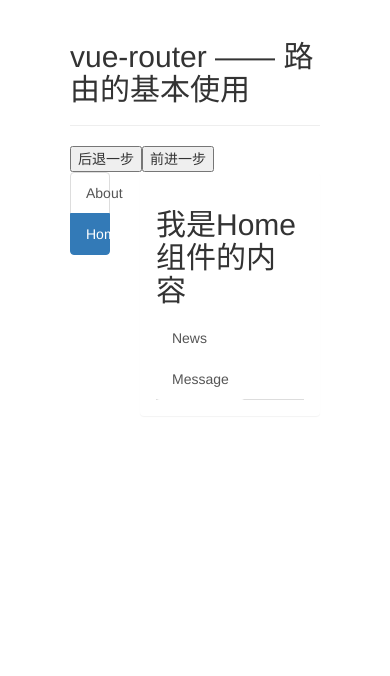
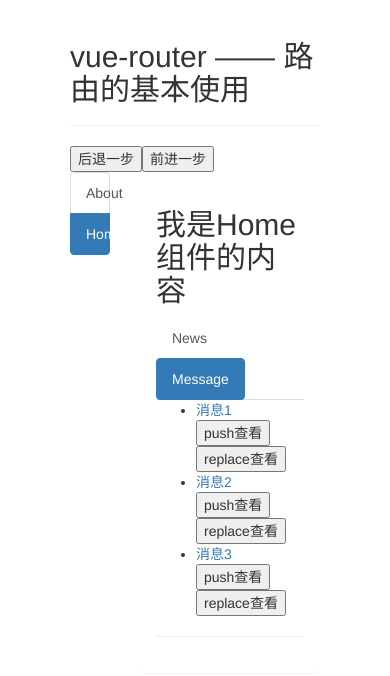
Before and after one commit to Xiao-Ning-166/vue_code, a Vue app in the folder vue_test/: page /#/home/message in a window 390 px wide. Before the commit this address led to /#/home. Shown: the top 676 px of the page. Built offline with nearby package versions, Linux system fonts and the light colour scheme.

Commit message:
缓存路由组件

```diff
--- /dev/null
+++ b/vue_test/25_缓存路由组件_src/App.vue
@@ -0,0 +1,49 @@
+<template>
+  <div>
+    <div class="row">
+      <div class="col-xs-offset-2 col-xs-8">
+        <div class="page-header"><h2>{{title}}</h2></div>
+        <button @click="back">后退一步</button>
+        <button @click="forward">前进一步</button>
+      </div>
+    </div>
+    <div class="row">
+      <div class="col-xs-2 col-xs-offset-2">
+        <div class="list-group">
+
+            <!-- Vue中借助router-link标签实现路由的切换 -->
+            <router-link class="list-group-item" active-class="active" to="/about">About</router-link>
+            <router-link class="list-group-item" active-class="active" to="/home">Home</router-link>
+        </div>
+      </div>
+      <div class="col-xs-6">
+        <div class="panel">
+            <div class="panel-body">
+                <!-- 指定组件的呈现位置 -->
+                <router-view></router-view>
+            </div>
+        </div>
+      </div>
+    </div>
+  </div>
+</template>
+
+<script>
+
+    export default {
+        name: 'App',
+        data() {
+            return {
+                title: 'vue-router —— 路由的基本使用'
+            }
+        },
+        methods: {
+          back() {
+            this.$router.back()
+          },
+          forward() {
+            this.$router.forward()
+          }
+        },
+    }
+</script>
--- /dev/null
+++ b/vue_test/25_缓存路由组件_src/main.js
@@ -0,0 +1,17 @@
+import Vue from 'vue'
+import App from './App.vue'
+
+// 引入vue-router
+import VueRouter from 'vue-router'
+import router from './router'
+
+Vue.config.productionTip=false
+
+// 应用插件
+Vue.use(VueRouter)
+
+new Vue({
+    el: '#app',
+    router: router,
+    render: h => h(App),
+})
--- /dev/null
+++ b/vue_test/25_缓存路由组件_src/pages/About.vue
@@ -0,0 +1,9 @@
+<template>
+    <h2>我是About组件的内容</h2>
+</template>
+
+<script>
+    export default {
+        name: 'About'
+    }
+</script>
--- /dev/null
+++ b/vue_test/25_缓存路由组件_src/pages/Detail.vue
@@ -0,0 +1,25 @@
+<template>
+    <ul>
+        <li>消息编号：{{id}}</li>
+        <li>消息标题：{{title}}</li>
+    </ul>
+</template>
+
+<script>
+    export default {
+        name: 'Detail',
+        props: ['id','title'],
+        computed: {
+            // id() {
+            //     return this.$route.params.id
+            // },
+            // title() {
+            //     return this.$route.params.title
+            // }
+        }
+    }
+</script>
+
+<style>
+
+</style>
--- /dev/null
+++ b/vue_test/25_缓存路由组件_src/pages/Home.vue
@@ -0,0 +1,23 @@
+<template>
+    <div>
+        <h2>我是Home组件的内容</h2>
+        <ul class="nav nav-tabs">
+            <li>
+                <router-link class="list-group-item" active-class="active" to="/home/news">News</router-link>
+            </li>
+            <li>
+                <router-link class="list-group-item" active-class="active" to="/home/message">Message</router-link>
+            </li>
+        </ul>
+        <!-- 缓存路由组件 -->
+        <keep-alive include="News">
+            <router-view></router-view>
+        </keep-alive>
+    </div>
+</template>
+
+<script>
+    export default {
+        name: 'Home'
+    }
+</script>
--- /dev/null
+++ b/vue_test/25_缓存路由组件_src/pages/Message.vue
@@ -0,0 +1,66 @@
+<template>
+    <div>
+        <ul>
+            <li v-for="m in messageList" :key="m.id">
+
+                <!-- 字符串写法 -->
+                <!--
+                <router-link :to="`/home/message/detail/${m.id}/${m.title}`">{{m.title}}</router-link>
+                -->
+
+                <!-- 对象写法 -->
+
+                <router-link :to="{
+                    // 使用对象写法，必须用name属性
+                    name: 'xiangqing',
+                    params: {
+                        id: m.id,
+                        title: m.title
+                    }
+                }">
+                    {{m.title}}
+                </router-link>
+               <button @click="pushShow(m)">push查看</button>
+               <button @click="replaceShow(m)">replace查看</button>
+            </li>
+        </ul>
+        <hr>
+        <!-- 路由组件展示位置 -->
+        <router-view></router-view>
+    </div>
+</template>
+
+<script>
+    export default {
+        name: 'Message',
+        data() {
+            return {
+                messageList: [
+                    {id:'001',title:'消息1'},
+                    {id:'002',title:'消息2'},
+                    {id:'003',title:'消息3'}
+                ]
+            }
+        },
+        methods: {
+            pushShow(m) {
+                this.$router.push({
+                    name: 'xiangqing',
+                    params: {
+                        id: m.id,
+                        title: m.title
+                    }
+                })
+            },
+            replaceShow(m) {
+                this.$router.replace({
+                    name: 'xiangqing',
+                    params: {
+                        id: m.id,
+                        title: m.title
+                    }
+                })
+            }
+        },
+    }
+</script>
--- /dev/null
+++ b/vue_test/25_缓存路由组件_src/pages/News.vue
@@ -0,0 +1,24 @@
+<template>
+
+    <ul>
+        <li>
+            news001 <input type="text">
+        </li>
+        <li>
+            news002 <input type="text">
+        </li>
+        <li>
+            news003 <input type="text">
+        </li>
+    </ul>
+</template>
+
+<script>
+    export default {
+        name: 'News'
+    }
+</script>
+
+<style>
+
+</style>
--- /dev/null
+++ b/vue_test/25_缓存路由组件_src/router/index.js
@@ -0,0 +1,52 @@
+import VueRouter from "vue-router";
+import About from "../pages/About.vue"
+import Home from "../pages/Home.vue"
+import Message from '../pages/Message.vue'
+import News from '../pages/News.vue'
+import Detail from '../pages/Detail.vue'
+
+// 创建并暴露一个路由器
+export default new VueRouter({
+    routes: [
+        {
+            path: '/about',
+            component: About
+        },
+        {
+            path: '/home',
+            component: Home,
+            // 配置嵌套路由
+            children: [
+                {
+                    path: 'message',
+                    component: Message,
+                    children: [
+                        {
+                            name: 'xiangqing',
+                            path: 'detail/:id/:title',
+                            component: Detail,
+
+                            // props的第一种写法，props值为对象，该对象中的所有key-value的组合最终都会通过props传给Detail组件
+                            // props: {id:'666',title:'hello'}
+
+                            // props的第二种写法，props值为布尔值。true：把路由收到的所有params参数通过props传给Detail组件
+                            // props: true
+
+                            // porps的第三种写法，props值为函数，接收到$route。会将返回的对象的key-value以props传给Detail组件
+                            props($route) {
+                                return {
+                                    id: $route.params.id,
+                                    title: $route.params.title
+                                }
+                            }
+                        }
+                    ]
+                },
+                {
+                    path: 'news',
+                    component: News
+                }
+            ]
+        }
+    ]
+})
--- a/vue_test/vue.config.js
+++ b/vue_test/vue.config.js
@@ -78,7 +78,10 @@
       // entry: '23_路由的props配置的使用_src/main.js'
 
       // 24_编程式路由导航_src
-      entry: '24_编程式路由导航_src/main.js'
+      // entry: '24_编程式路由导航_src/main.js'
+
+      // 25_缓存路由组件_src
+      entry: '25_缓存路由组件_src/main.js'
     }
   },
   /* 11_vue中的axios操作_src
```
Also changed, not shown: 1 other file (tests, documents, lock files or other folders).
